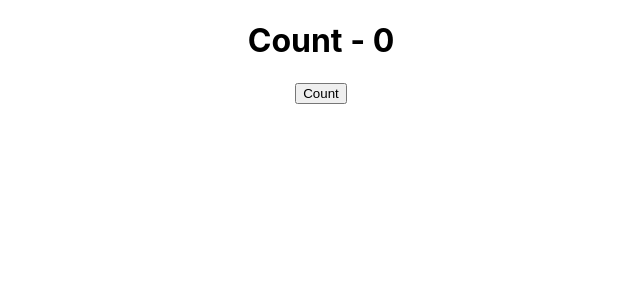
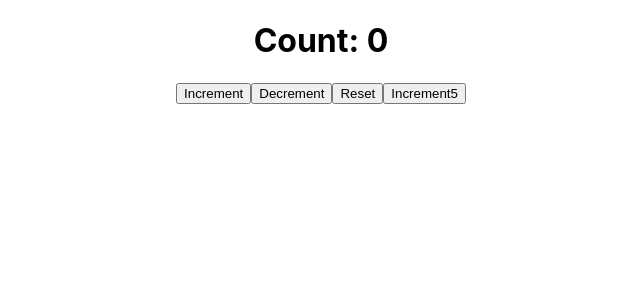
Before and after one commit to kumarmudur/react-hooks-example, a React (Create React App) app: page / in a window 1280 px wide. Shown: the top 300 px of the page, without its empty margins (319-959 px from the left). Built offline with nearby package versions, Linux system fonts and the light colour scheme.

Commit message:
[React-Hooks][useState] react hook prevState counter example

```diff
--- a/src/App.js
+++ b/src/App.js
@@ -5,11 +5,13 @@ import './App.css';
 
 // Hooks
 import Counter from './components/hooks/Counter';
+import Counter2 from './components/hooks/Counter2';
 
 function App() {
   return (
     <div className="App">
-      <Counter />
+      {/* <Counter /> */}
+      <Counter2 />
     </div>
   );
 }
--- /dev/null
+++ b/src/components/hooks/Counter2.js
@@ -0,0 +1,30 @@
+import React, { useState } from 'react';
+
+const Counter2 = () => {
+    const initialCount = 0;
+    const [count, setCount]  = useState(initialCount);
+
+    const increment = () => setCount(prevCount => prevCount + 1);
+
+    const decrement = () => setCount(prevCount => prevCount - 1);
+
+    const reset = () => setCount(initialCount);
+
+    const incrementFive = () => {
+        for (let  i = 0; i < 5; i++) {
+            setCount(prevCount => prevCount + 1);
+        };
+    }
+
+    return (
+        <div>
+            <h1>Count: { count}</h1>
+            <button onClick={increment}>Increment</button>
+            <button onClick={decrement}>Decrement</button>
+            <button onClick={reset}>Reset</button>
+            <button onClick={incrementFive}>Increment5</button>
+        </div>
+    );
+};
+
+export default Counter2;
```
